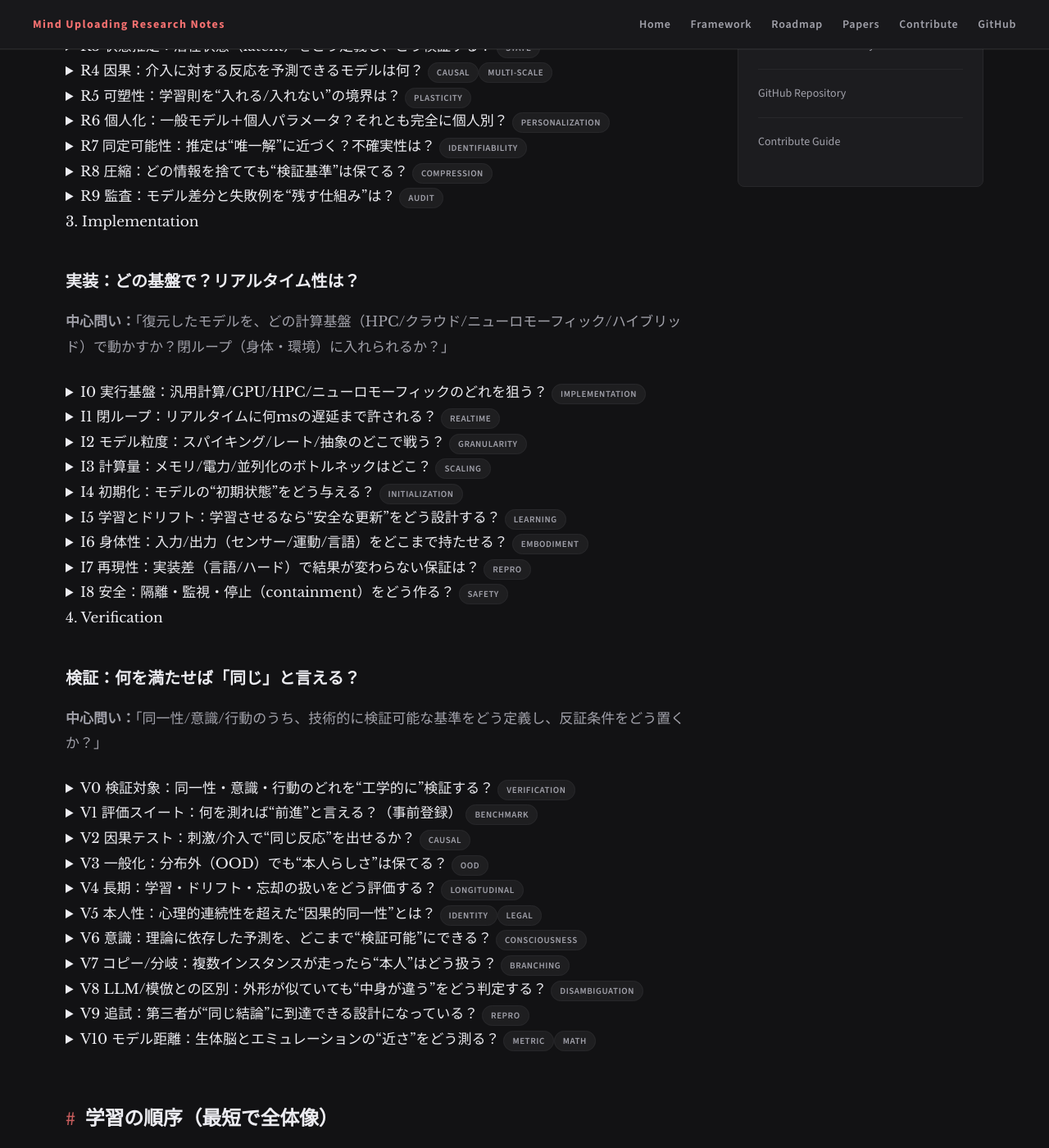
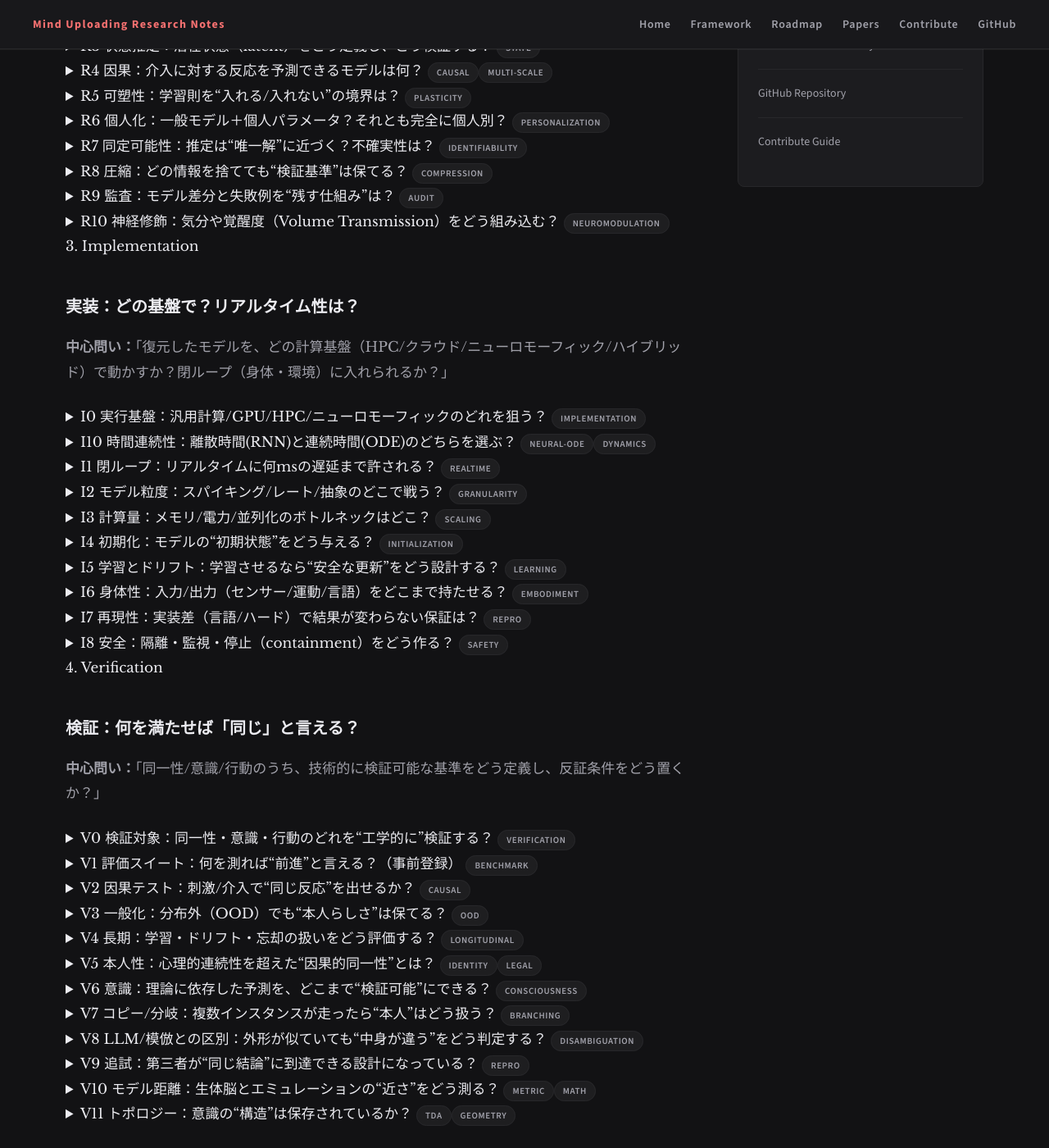
Before and after one commit to yasufumi-nakata/eegflow, a Jekyll site: the page built from tech_roadmap.md, in a window 1280 px wide and 1400 px high, scrolled down 2390 px. Shown: the whole window at 82% size. Built offline with Jekyll 4.4.1, drawn with Linux system fonts in a browser that asks for light colours.

Commit message:
Fixes #45: 提案
自動生成による修正

```diff
--- a/eegflow/01_preprocess.py
+++ b/eegflow/01_preprocess.py
@@ -169,6 +169,8 @@
     print(f"品質管理レポートを生成しました: {report_path.fpath}")
 
     # 6. QCメトリクスの保存 (JSON) - Issue #34/M8 Update
+    # Issue #45: 神経修飾系（Brainstem amine systems）の活動プロキシ
+    # （瞳孔径、心拍変動など）をメタデータ要件として追加。
     qc_metrics = {
         "subject": subject,
         "session": session,
@@ -181,6 +183,10 @@
         "snr_estimates": snr,
         "hmd_interference_detected": has_interference,
         "barycenter_freq": barycenter,
+        "neuromodulation_proxies": {
+            "pupil_diameter": None, # To be implemented (Issue #45)
+            "heart_rate_variability": None # To be implemented (Issue #45)
+        },
         "filter_params": {
             "l_freq": 1.0,
             "h_freq": 40.0,
--- a/eegflow/03_causal_modeling.py
+++ b/eegflow/03_causal_modeling.py
@@ -10,6 +10,8 @@
 # 2. 事前に定義された関心領域(ROI)に時系列をまとめる(Parcellation)。
 # 3. オンライン能動的推論（Online Active Inference）と
 #    反実仮想的等価性（Counterfactual Equivalence）に基づく検証フローを提示する。
+# 4. (New in Issue #45) Neural Mass Models (NMM) を用いた、
+#    局所回路の興奮/抑制バランス（E/I Balance）の推定を実装目標に含める。
 #
 # 参照:
 # - Laukkonen et al. (2025). A beautiful loop: An active inference theory of consciousness.
--- a/tech_roadmap.md
+++ b/tech_roadmap.md
@@ -355,6 +355,19 @@
 <p><strong>次に必要：</strong>モデル/データ/評価のバージョンを結びつけ、再実行で再現できる形にする（P2）</p>
 </div>
 </details>
+
+<details class="qa" data-tags="reconstruction">
+<summary>
+<span class="qa-id">R10</span>
+<span class="qa-title">神経修飾：気分や覚醒度（Volume Transmission）をどう組み込む？</span>
+<span class="qa-tags"><span class="tag">NEUROMODULATION</span></span>
+</summary>
+<div class="qa-body">
+<p><strong>問い：</strong>シナプス結合（Wiring Transmission）だけでは、ドーパミンやセロトニンによる全脳的な「ムード」「学習率」の変化を再現できない。</p>
+<p><strong>解決策：</strong>アーキテクチャに<strong>「Neuromodulation-aware Layers（神経修飾層）」</strong>を追加する。これは、入力応答ゲイン（活性化関数の傾き）や可塑性（学習率）を動的に制御するメタパラメータとして機能する。</p>
+<p><strong>次に必要：</strong>瞳孔径や心拍変動などの生理指標を、脳幹アミン系活動のプロキシとしてモデルに入力する（M1/M8）</p>
+</div>
+</details>
 </div>
 
 <div class="node" id="implementation" data-qa-group>
@@ -371,6 +384,19 @@
 <div class="qa-body">
 <p><strong>問い：</strong>復元対象（R0）に対して、実装基盤は“十分な忠実度”と“現実的コスト”を両立できるか？</p>
 <p><strong>次に必要：</strong>モデル粒度（I2）と計算量（I3）をセットで見積もる</p>
+</div>
+</details>
+
+<details class="qa" data-tags="implementation">
+<summary>
+<span class="qa-id">I10</span>
+<span class="qa-title">時間連続性：離散時間(RNN)と連続時間(ODE)のどちらを選ぶ？</span>
+<span class="qa-tags"><span class="tag">NEURAL-ODE</span><span class="tag">DYNAMICS</span></span>
+</summary>
+<div class="qa-body">
+<p><strong>問い：</strong>生物学的脳は連続時間で動作するが、標準的なRNN/Transformerは離散時間である。このギャップがダイナミクスの歪みを生む。</p>
+<p><strong>提案：</strong>実装フレームワークとして<strong>Neural ODEs (Neural Ordinary Differential Equations)</strong> または <strong>CTRNNs</strong> を採用する。$\frac{dh(t)}{dt} = f(h(t), t, \theta)$ としてモデル化することで、任意の時間分解能でのサンプリングと、随伴変数法（Adjoint Method）によるメモリ効率の良い学習が可能になる。</p>
+<p><strong>次に必要：</strong>EEG（ミリ秒）とfMRI（秒）の異なるタイムスケールを、同一の微分方程式系で統合する</p>
 </div>
 </details>
 
@@ -636,6 +662,19 @@
 <p><strong>次に必要：</strong>Fisher Information Metric (FIM) を用いたモデル間距離の計算モジュールを実装し、V2（因果テスト）の定量評価に組み込む</p>
 </div>
 </details>
+
+<details class="qa" data-tags="verification">
+<summary>
+<span class="qa-id">V11</span>
+<span class="qa-title">トポロジー：意識の“構造”は保存されているか？</span>
+<span class="qa-tags"><span class="tag">TDA</span><span class="tag">GEOMETRY</span></span>
+</summary>
+<div class="qa-body">
+<p><strong>問い：</strong>PCI（複雑性）などのスカラー値だけでは、意識の「質的な構造（Qualitative Structure）」が同じかどうかわからない。</p>
+<p><strong>提案：</strong>検証指標として<strong>位相的データ解析（TDA）</strong>、特に<strong>パーシステント・ホモロジー（Persistent Homology）</strong>を導入する。神経活動多様体（Neural Manifold）の「穴（サイクル）」や連結成分の数（ベッティ数）を比較することで、動的なアトラクタ構造の同一性を幾何学的に保証する。</p>
+<p><strong>次に必要：</strong>パーシステンス図（Persistence Diagrams）を用いて、生体脳とエミュレーションの間のトポロジー距離（Bottleneck distance等）を計測する</p>
+</div>
+</details>
 </div>
 </div>
 
```
Also changed, not shown: idea.md (+4 -1 lines).
